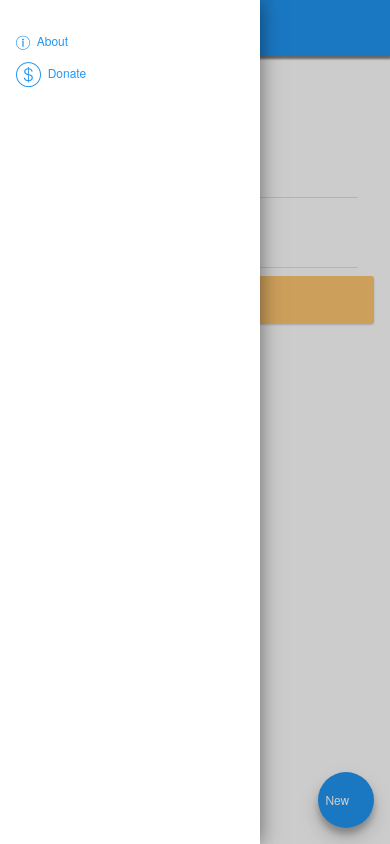
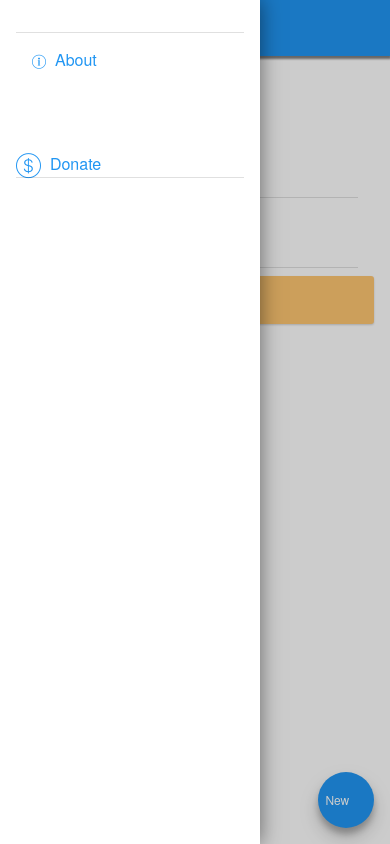
Before and after one commit to admiremasaga/ussdgetsi, a plain HTML site: page www/index.html in a window 390 px wide. Both pictures are taken after a click on the link "menu". Drawn offline with Linux system fonts and the light colour scheme; some packages are replaced by stand-ins of ours.

Commit message:
Add files via upload

```diff
--- a/www/index.html
+++ b/www/index.html
@@ -33,9 +33,11 @@
     <!-- Left panel -->
     <div class="panel panel-left panel-cover">
 	<div class="content-block">
-	<a href="#" class="open-popup"><p><i class="icon f7-icons size-14">info</i>&nbsp About</p></a>
-    <a href="https://www.paynow.co.zw/Payment/Link/?q=c2VhcmNoPWFkbWlyZW1hc2FnYSU0MGdtYWlsLmNvbSZhbW91bnQ9MC4wMCZyZWZlcmVuY2U9Jmw9MA%3d%3d" class="links external"><p><i class="icon f7-icons">money_dollar</i>&nbsp Donate</p></a>
-    </div>
+	<div class="list-block">
+	<ul>
+	<li class="item-content"><a href="#" class="links open-popup"><p><i class="icon f7-icons size-14">info</i>&nbsp About</p></a>
+    <li class="item-content"></li><a href="https://www.paynow.co.zw/Payment/Link/?q=c2VhcmNoPWFkbWlyZW1hc2FnYSU0MGdtYWlsLmNvbSZhbW91bnQ9MC4wMCZyZWZlcmVuY2U9Jmw9MA%3d%3d" class="links external"><p><i class="icon f7-icons">money_dollar</i>&nbsp Donate</p></a>
+    </li></ul></div></div>
 	</div>
 	<div class="popup">
 					<div class="content-block">
```
